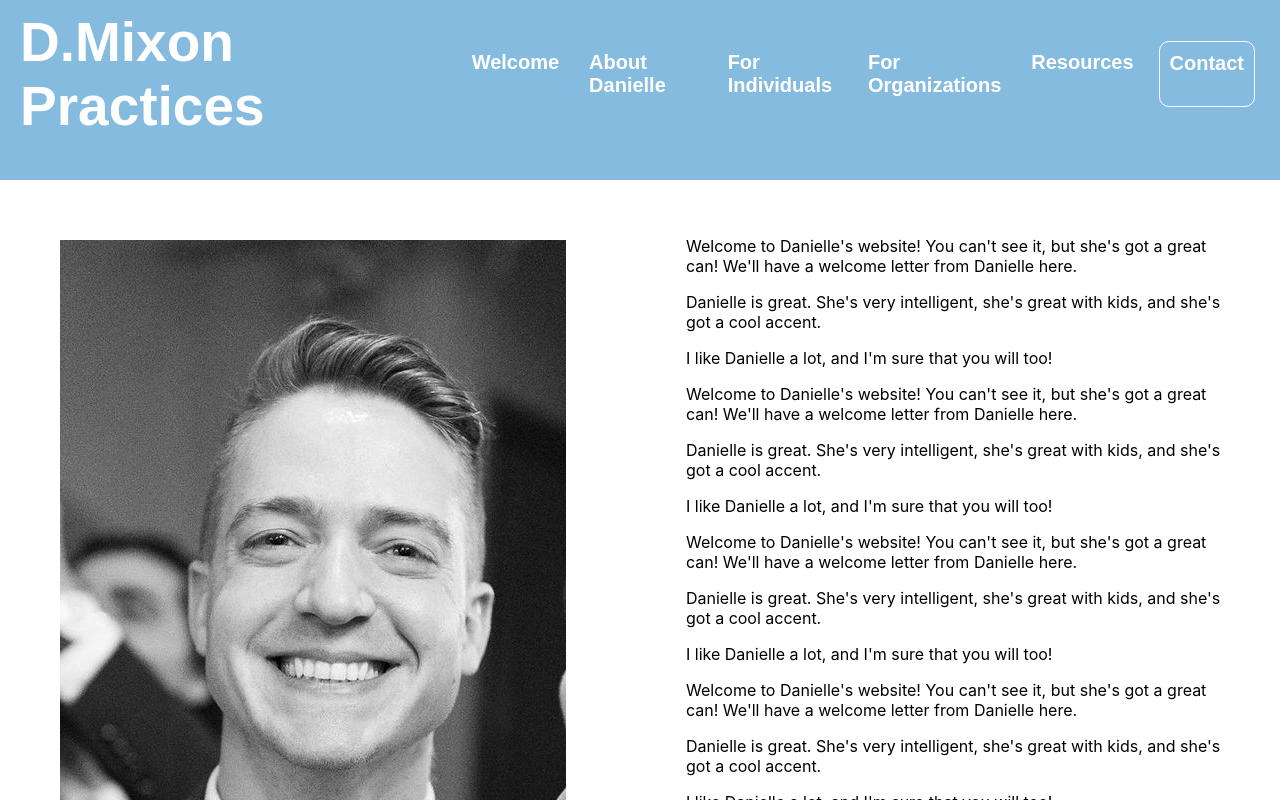
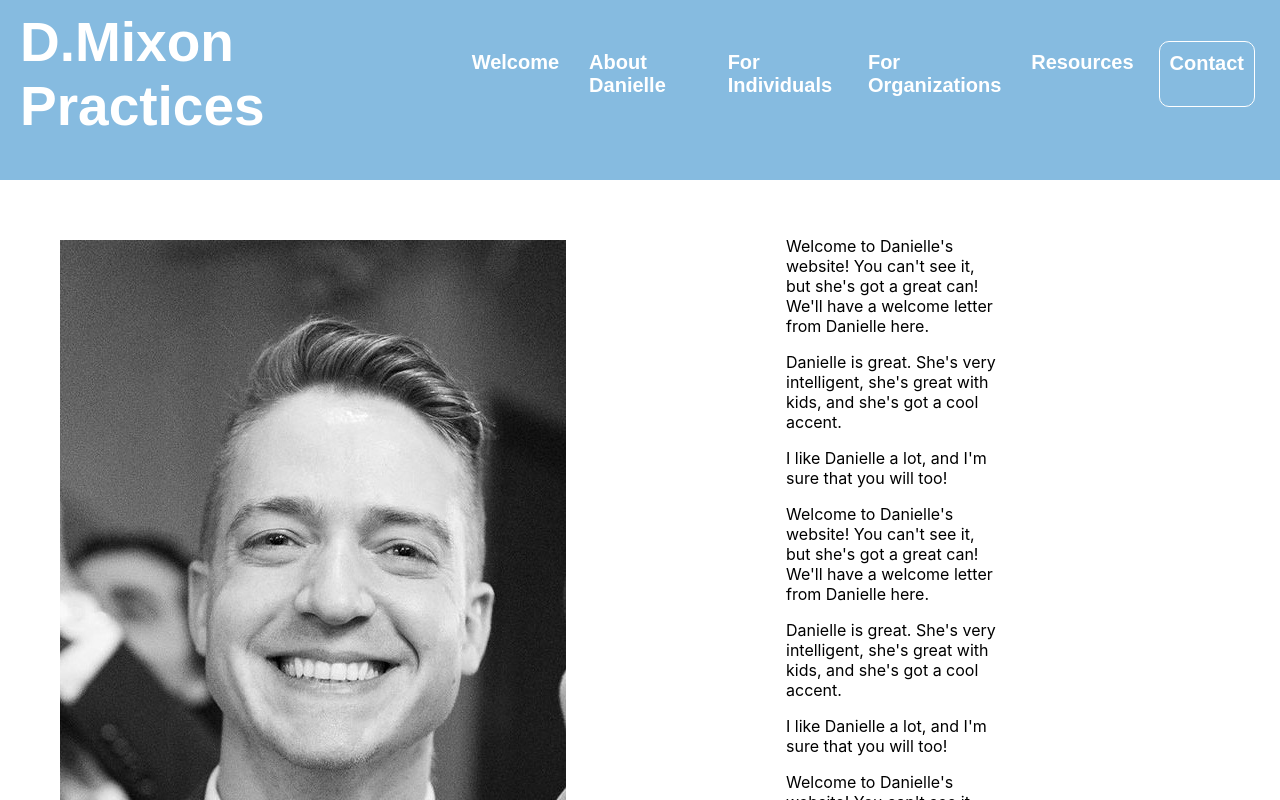
Before and after one commit to bowdumb/dmixon, a React (Create React App) app in the folder dmixon-business/: page / in a window 1280 px wide. Shown: the top 800 px of the page. Built offline with nearby package versions, Linux system fonts and the light colour scheme; a web font is replaced by a local one.

Commit message:
Implemented styling and formatting for welcome letter and welcome image.

```diff
--- a/dmixon-business/src/styles/Welcome.css
+++ b/dmixon-business/src/styles/Welcome.css
@@ -1,22 +1,22 @@
 .welcome-container {
     display: grid;
-    grid-template-columns: auto 1fr; /* Two columns: First column takes the size of the image, second column takes the rest of the available width */
-    gap: 20px; /* Adjust gap as needed */
+    grid-template-columns: auto 1fr;
+    gap: 120px; /* Adjust this value to determnine gap between welcome image and letter text. */
 }
 
 .welcome-image {
-    grid-column: 1; /* Place in the first column */
+    grid-column: 1;
     padding: 60px;
 }
 
 img {
-    max-width: 100%;
-    width: 100%; /* Make the image fill its container */
+    max-width:100%;
+    max-height: 65%;
+    width: 100%;
 }
 
 .letter-container {
-    grid-column: 2; /* Place in the second column */
+    grid-column: 2;
     padding: 40px;
+    max-width: 40%;
 }
-
-/* Add more CSS styles as needed */
```
